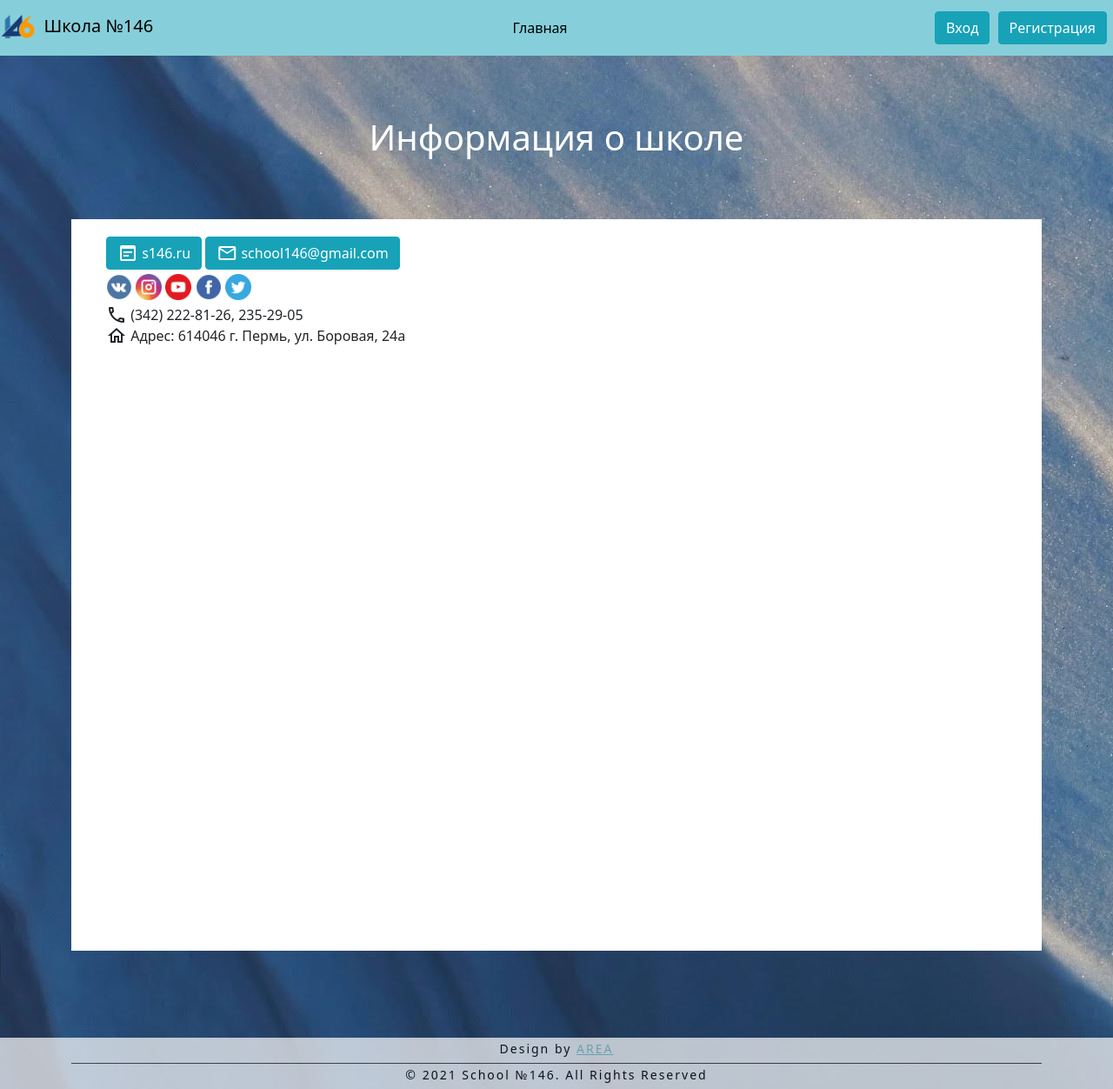
After one commit to Nikulin-V/site146, a Flask app: template site_app/templates/site/info.html in a window 1280 px wide. The commit adds this page. Shown: the whole page at 87% size. Run offline with Flask 2, Linux system fonts and the light colour scheme; the template is opened without the code that fills it, so the values that code supplies are empty; parts of the project's set-up code (start-up, migrations or seed data) failed here and were passed over; some libraries are stand-ins or nearby versions.

Commit message:
Added info.html

```diff
--- a/site_app/templates/site/base.html
+++ b/site_app/templates/site/base.html
@@ -56,10 +56,10 @@
         <!--suppress SpellCheckingInspection -->
         <p class="bottom-w3lnav" {{ 'style=padding-bottom:0;height:25px' if request.MOBILE }}>
             <small>
-                Design by <a href="https://vk.com/vasil1y">Nikulin Vasily</a>
+                Design by <a href="https://vk.com/area_team">AREA</a>
             </small>
         </p>
-        <p><small>© 2021 site. All Rights Reserved</small></p>
+        <p><small>© 2021 School №146. All Rights Reserved</small></p>
     </div>
 </footer>
 <script src="{{ url('static', filename='js/scripts.js') }}"></script>
--- /dev/null
+++ b/site_app/templates/site/info.html
@@ -0,0 +1,81 @@
+{% extends "site/base.html" %}
+
+{% block content %}
+    <style>
+        .scheme rect.active {
+            fill: #FF8C0B !important;
+        }
+
+        .nav_item_style {
+            font-size: 20px;
+            font-family: Impact;
+        }
+
+        {% if request.MOBILE %}
+            main {
+                padding: 0 !important;
+            }
+        {% endif %}
+
+        body {
+            background-image: url({{ url('static', filename='images/index-background.jpg') }});
+            background-attachment: fixed;
+        }
+    </style>
+    {% if not request.MOBILE %}
+        <h1 style="margin: 70px; color: white; text-align: center;">Информация о школе</h1>
+        <div style="background-color: white; padding: 20px 40px;">
+    {% else %}
+        <h2 style="margin: 10px; color: white; text-align: center;">Информация о школе</h2>
+        <div style="background-color: white; padding: 5px 10px; margin: 0 15px 0 15px; font-size: .7em;">
+    {% endif %}
+<div>
+    <a class="btn btn-info" href="https://s146.ru">
+        <span class="material-icons-outlined align-bottom">wysiwyg</span>
+        s146.ru
+    </a>
+    <a class="btn btn-info" href="mailto:school146@gmail.com">
+        <span class="material-icons-outlined align-bottom">email</span>
+        school146@gmail.com
+    </a>
+</div>
+
+<style>
+    .icon {
+        width: 30px;
+    }
+</style>
+
+<div style="margin: 5px 0 5px 0">
+    <a class="normal-link" href="https://vk.com/school146perm">
+        <img class="icon" src="{{ url('static', filename='images/vk.png') }}" alt="VK">
+    </a>
+    <a class="normal-link" href="https://www.instagram.com/school146perm/">
+        <img class="icon" src="{{ url('static', filename='images/instagram.png') }}"
+             alt="Instagram">
+    </a>
+    <a class="normal-link" href="https://www.youtube.com/channel/UC5WufrqFj3o7FIJP9ySKF-g">
+        <img class="icon" src="{{ url('static', filename='images/youtube.png') }}"
+             alt="Youtube">
+    </a>
+    <a class="normal-link" href="https://www.facebook.com/school146perm">
+        <img class="icon" src="{{ url('static', filename='images/facebook.png') }}"
+             alt="Facebook">
+    </a>
+    <a class="normal-link" href="https://twitter.com/school146">
+        <img class="icon" src="{{ url('static', filename='images/twitter.png') }}"
+             alt="Twitter">
+    </a>
+</div>
+<div>
+    <span class="material-icons-outlined align-bottom">phone</span>
+    (342) 222-81-26, 235-29-05
+</div>
+<div>
+    <span class="material-icons-outlined align-bottom">home</span>
+    Адрес: 614046 г. Пермь, ул. Боровая, 24а
+</div>
+<iframe src="https://yandex.ru/map-widget/v1/?um=constructor%3A7e022aca0c2aa50af2018eaefe3bd211c9db06da90acf7c2f4cb5922999cf9b5&amp;source=constructor"
+        width="100%" height="669" frameborder="0"></iframe>
+</div>
+{% endblock %}
```
Also changed, not shown: site_app/templates/site/index.html (+6 -3 lines), static/images/facebook.png (added), static/images/instagram.png (added), static/images/twitter.png (added), static/images/vk.png (added), static/images/youtube.png (added).
